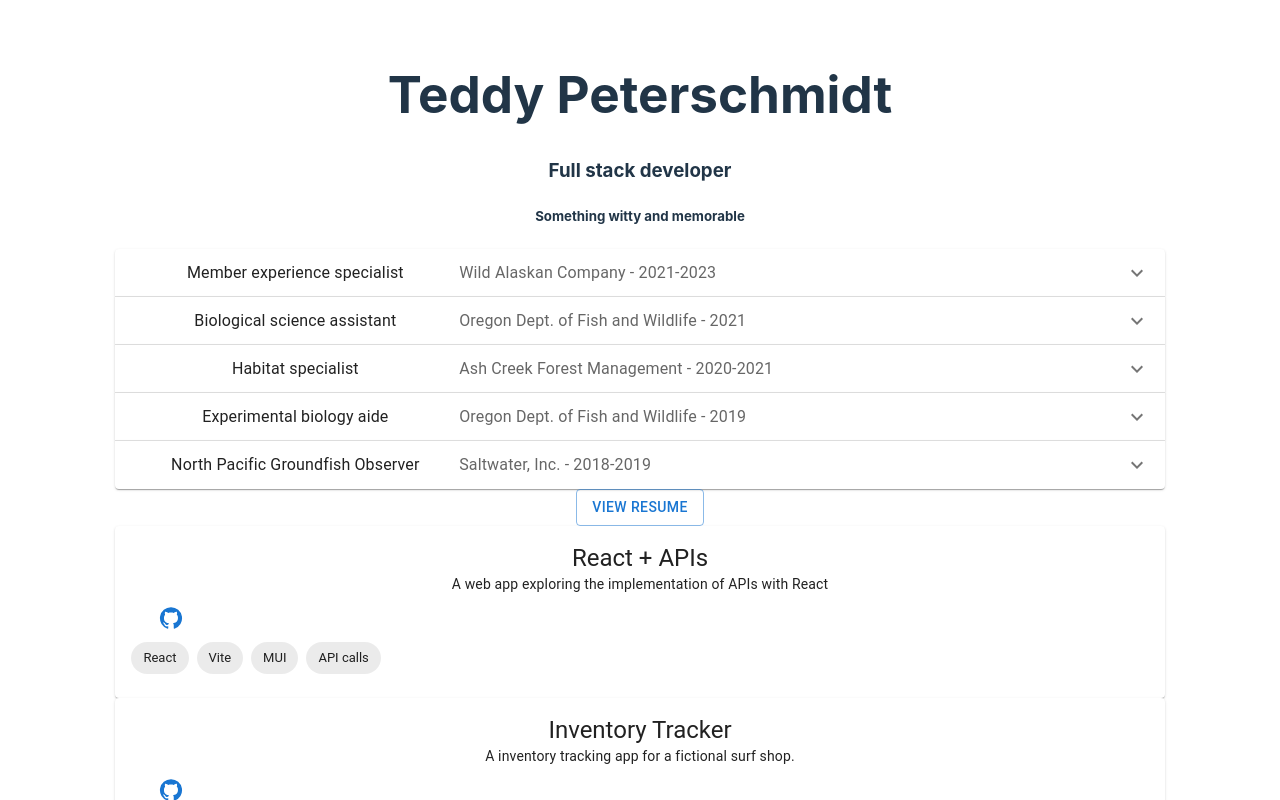
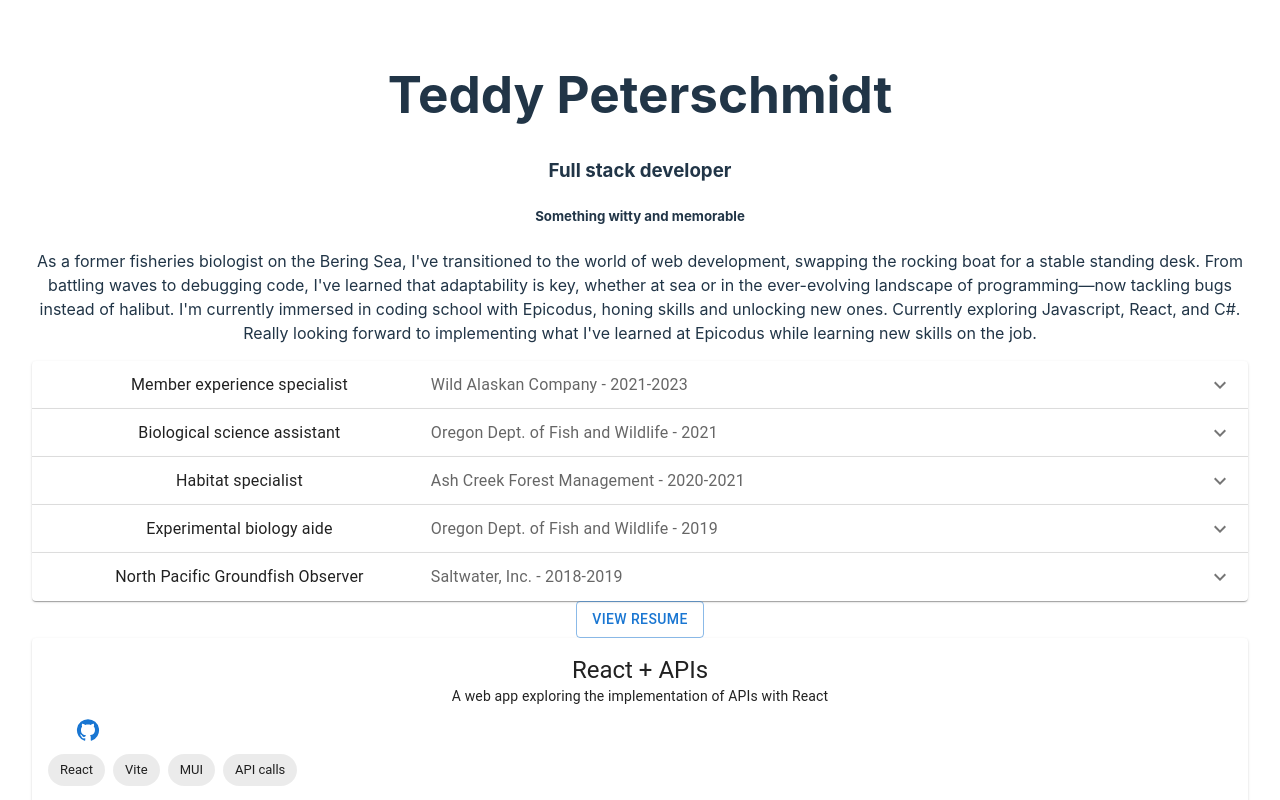
Before and after one commit to teddyXIV/portfolio-v2, a React (Vite) app: page / in a window 1280 px wide. Shown: the top 800 px of the page. Built offline with nearby package versions, Linux system fonts and the light colour scheme.

Commit message:
add inital AboutMe content

```diff
--- a/src/components/AboutMe.tsx
+++ b/src/components/AboutMe.tsx
@@ -0,0 +1,9 @@
+const AboutMe = () => {
+    return (
+        <p>As a former fisheries biologist on the Bering Sea, I've transitioned to the world of web development, swapping the rocking boat for a stable standing desk. From battling waves to debugging code, I've learned that adaptability is key, whether at sea or in the ever-evolving landscape of programming—now tackling bugs instead of halibut.
+
+            I'm currently immersed in coding school with Epicodus, honing skills and unlocking new ones. Currently exploring Javascript, React, and C#. Really looking forward to implementing what I've learned at Epicodus while learning new skills on the job.</p>
+    )
+}
+
+export default AboutMe;
--- a/src/components/App.tsx
+++ b/src/components/App.tsx
@@ -2,12 +2,14 @@
 import './App.css'
 import Experience from './Experience'
 import Projects from './Projects'
+import AboutMe from './AboutMe'
 
 function App() {
 
   return (
     <>
       <Header />
+      <AboutMe />
       <Experience />
       <Projects />
     </>
```
